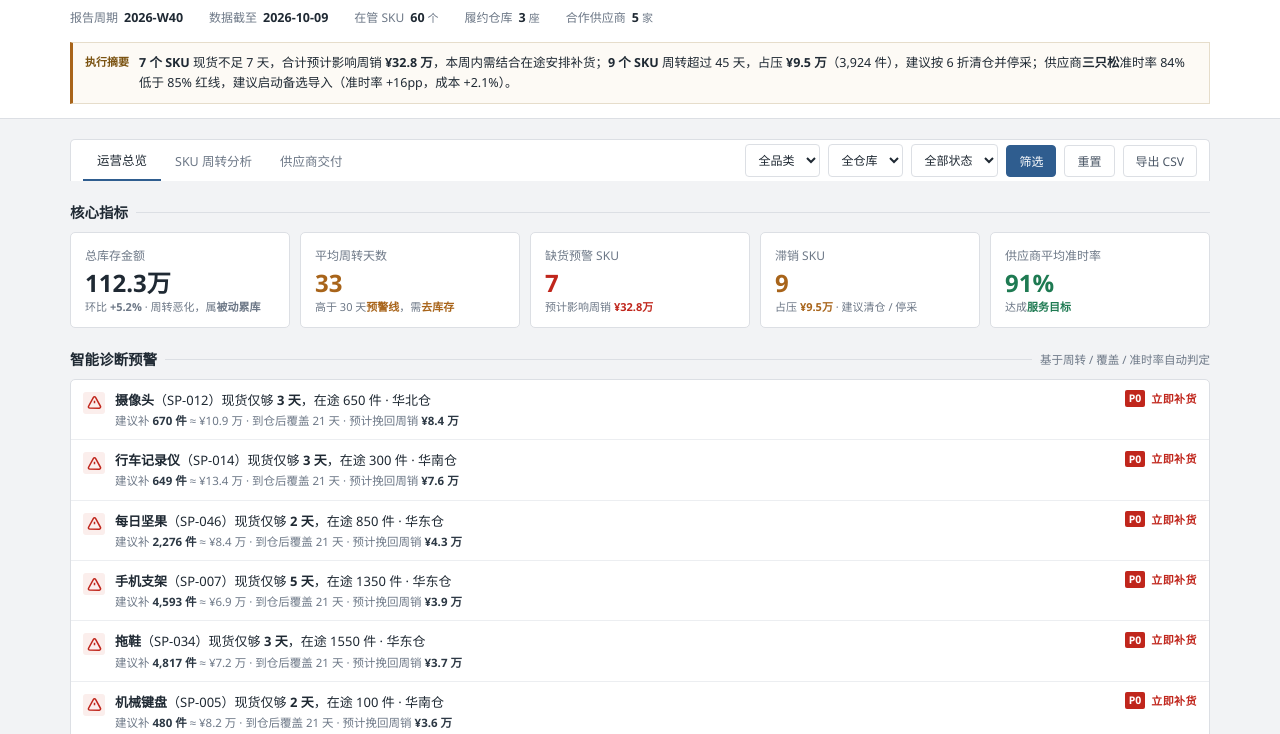
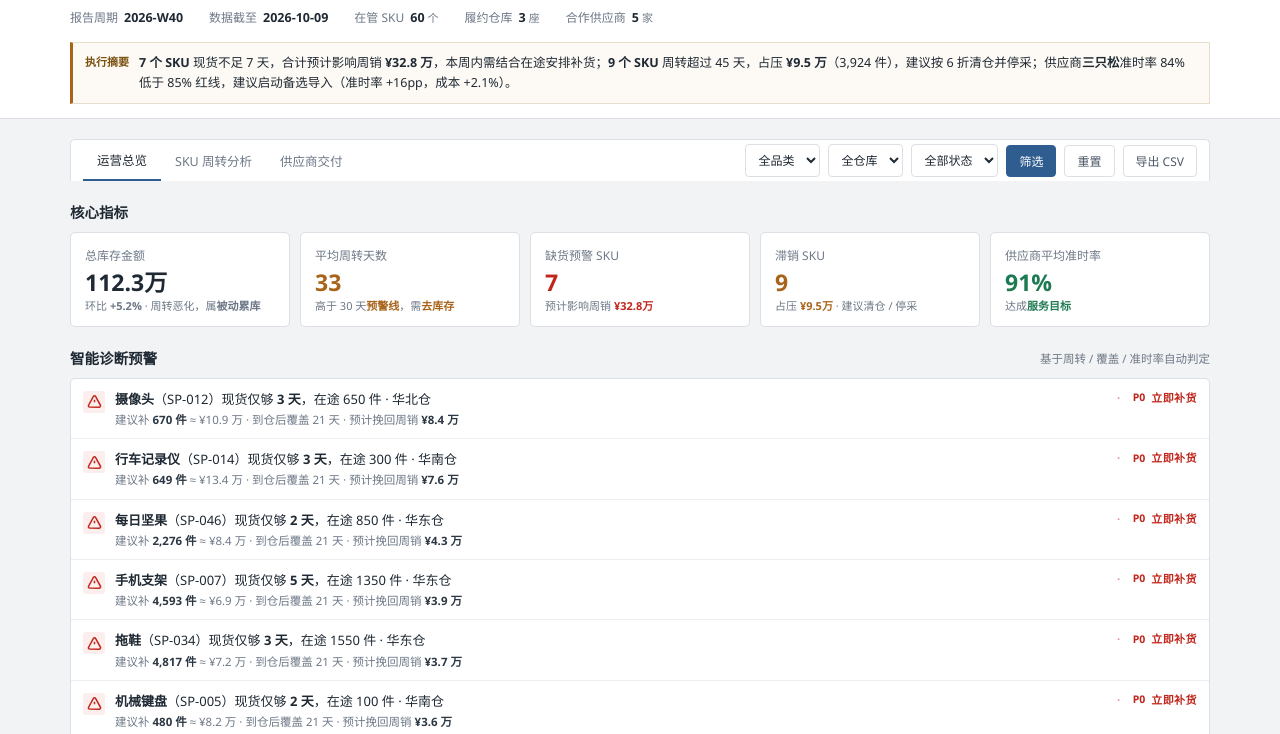
Before and after one commit to 46bzvs7m64-gif/supply-dashboard, a plain HTML site: page index.html in a window 1280 px wide. Shown: the part 66-800 px from the top of the page. Drawn offline with Linux system fonts and the light colour scheme.

Commit message:
style: ?????????????(???/??/??/??????)

```diff
--- a/index.html
+++ b/index.html
@@ -326,6 +326,19 @@ body{background:var(--paper);font-size:13px;line-height:1.55}
 .gloss{border-radius:5px}
 .gloss summary{font-size:12.5px;font-weight:500}
 .gloss dt{font-weight:600}
+
+
+/* 收尾：去掉装饰长横线、柔化优先级徽标 */
+.sec-head .rule{display:none}
+.sec-head{justify-content:flex-start}
+.sec-head .note{margin-left:auto}
+.ai .act-tag{background:none!important}
+.ai .act-tag .pr{background:none!important;color:inherit;padding:0;font-weight:600}
+.ai.high .act-tag{color:var(--red)}
+.ai.mid .act-tag{color:var(--amber)}
+.ai .act-tag::before{content:"·";margin-right:6px;opacity:.5}
+.kpi .val{font-size:23px}
+.tbl-card .tbl-head h3{font-size:13px}
 
 /* 页脚：去品牌线条 */
 .footer{background:#fff;border-top:1px solid var(--line);color:var(--muted)}
```
